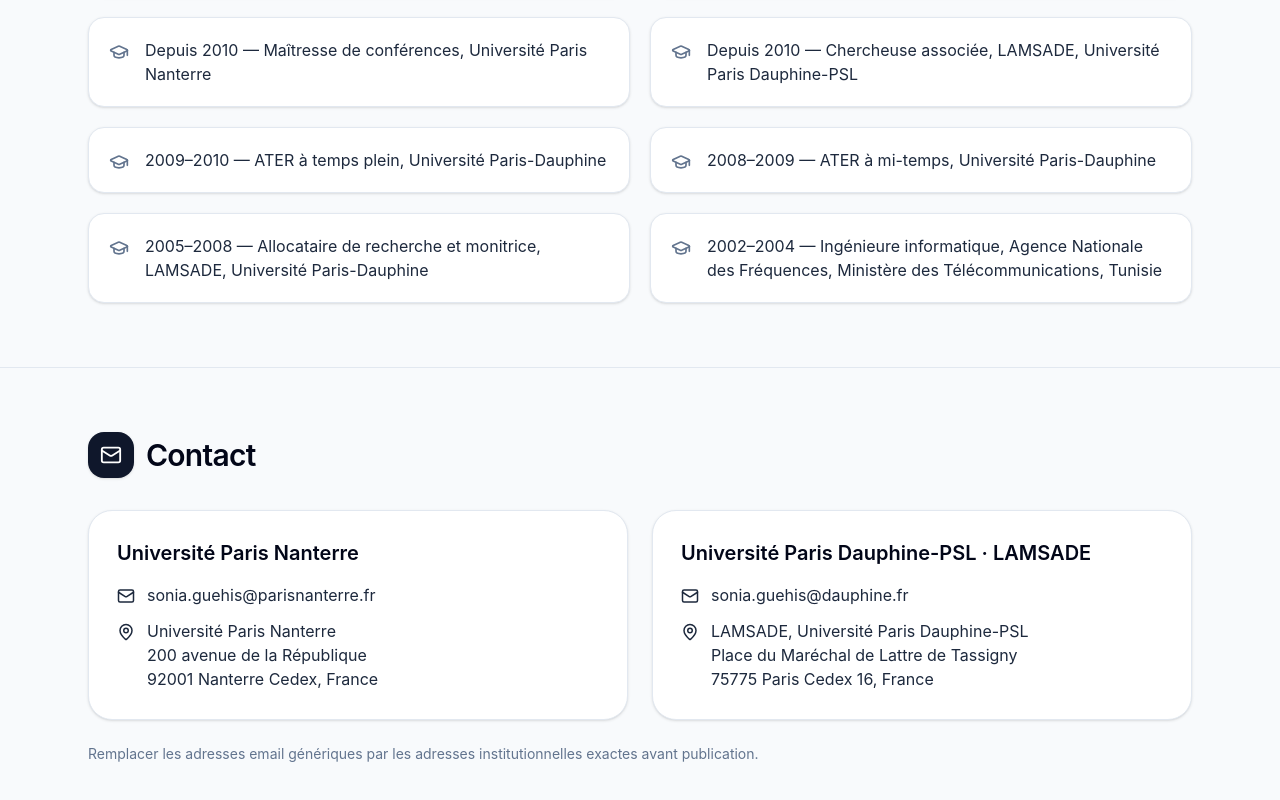
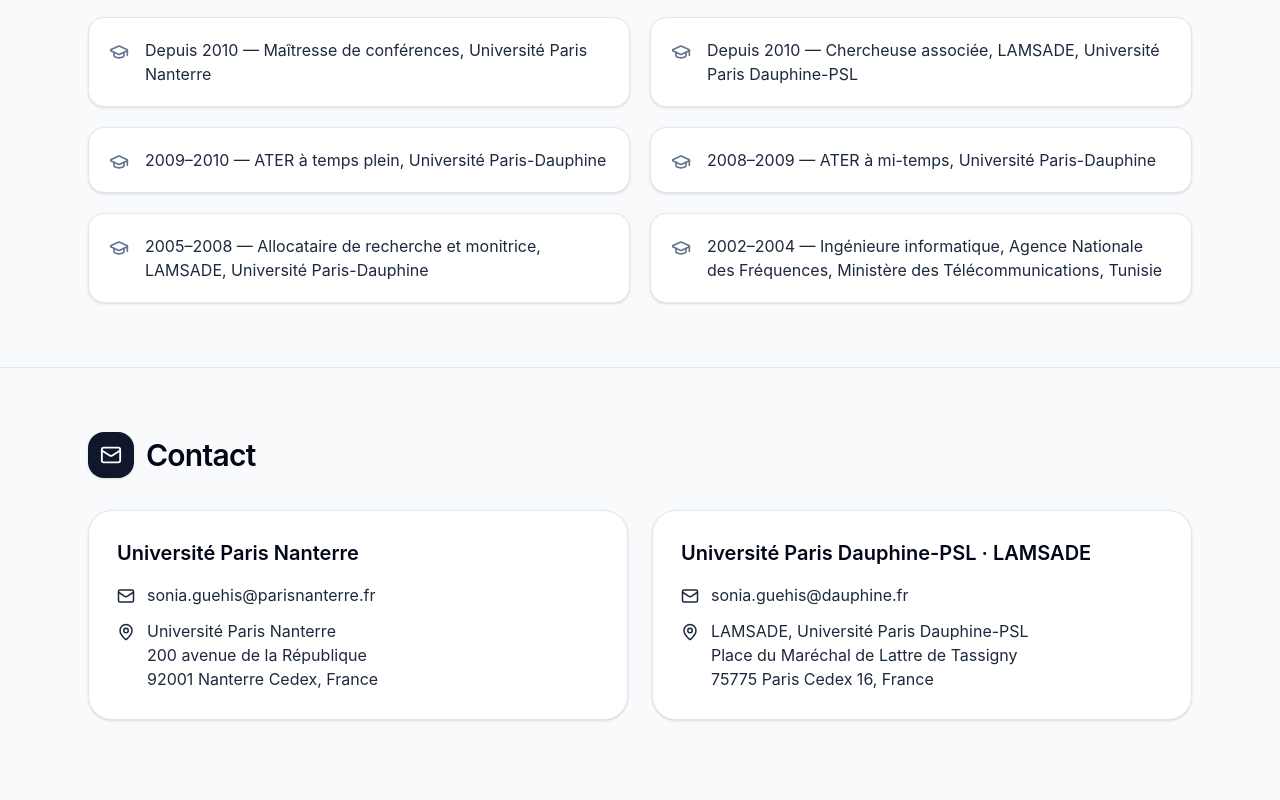
Before and after one commit to SoniaSaadaoui/sonia-guehis-page, a React (Vite) app: page / in a window 1280 px wide. Shown: the part 4922-5722 px from the top of the page. Built offline with nearby package versions, Linux system fonts and the light colour scheme.

Commit message:
Update App.jsx

```diff
--- a/src/App.jsx
+++ b/src/App.jsx
@@ -258,7 +258,6 @@
             <p className="flex items-start gap-3"><MapPin size={18} className="mt-1" /> <span>LAMSADE, Université Paris Dauphine-PSL<br />Place du Maréchal de Lattre de Tassigny<br />75775 Paris Cedex 16, France</span></p>
           </article>
         </div>
-        <p className="mt-6 text-sm text-slate-500">Remplacer les adresses email génériques par les adresses institutionnelles exactes avant publication.</p>
       </Section>
     </main>
   );
```
